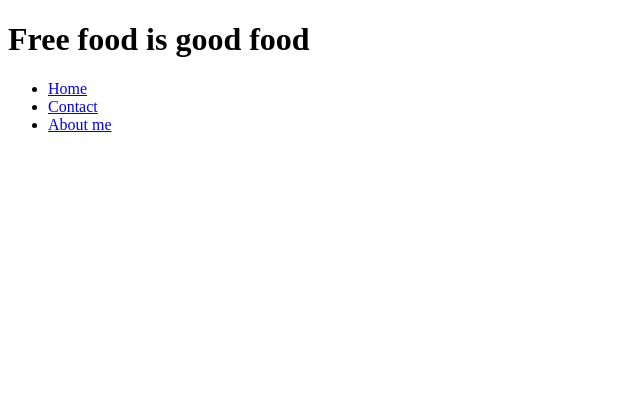
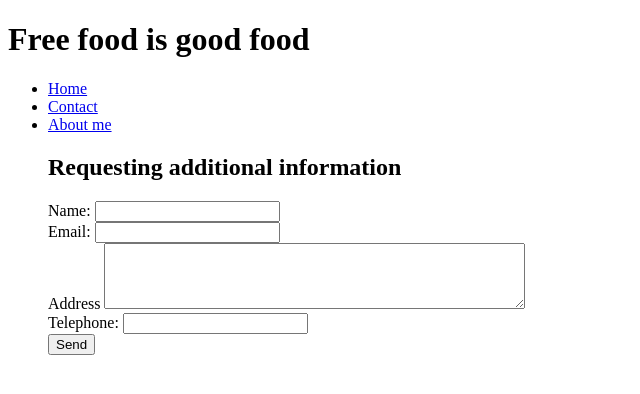
Before and after one commit to Toasterz/simple_page, a website: page public/html/info.html in a window 1280 px wide. Shown: the whole page, without its empty margins (0-640 px from the left). Drawn offline with Linux system fonts and the light colour scheme.

Commit message:
Added form on info and additional JS

```diff
--- a/index.js
+++ b/index.js
@@ -22,6 +22,10 @@ server.post('/contact', function(request, response){
   response.json(request.body);
 });
 
+server.post('/info', function(request, response){
+  response.json(request.body);
+});
+
 server.listen(8080, function(){
   console.log('now listening on port 8080');
 });
--- a/public/html/info.html
+++ b/public/html/info.html
@@ -10,5 +10,23 @@
     <li><a href = "/">Home</a></li>
     <li><a href = "/contact">Contact</a></li>
     <li><a href = "/about">About me</a></li>
+
+    <div class = "form">
+      <form action="/info" method = "post">
+        <h2>Requesting additional information</h2>
+        <label for = "name">Name:</label>
+        <input type = "text" name = "name" required>
+        <br>
+        <label for = "email">Email:</label>
+        <input type = "email" name = "email" required>
+        <br>
+        <label for = "address">Address</label>
+        <textarea name = "address" required rows = "4" cols = "50"> </textarea>
+        <br>
+        <label for = "telephone">Telephone:</label>
+        <input type = "number" name = "telephone" required>
+        <br>
+        <button type = "submit">Send</button>
+      </form>
 </body>
     </html>
```
